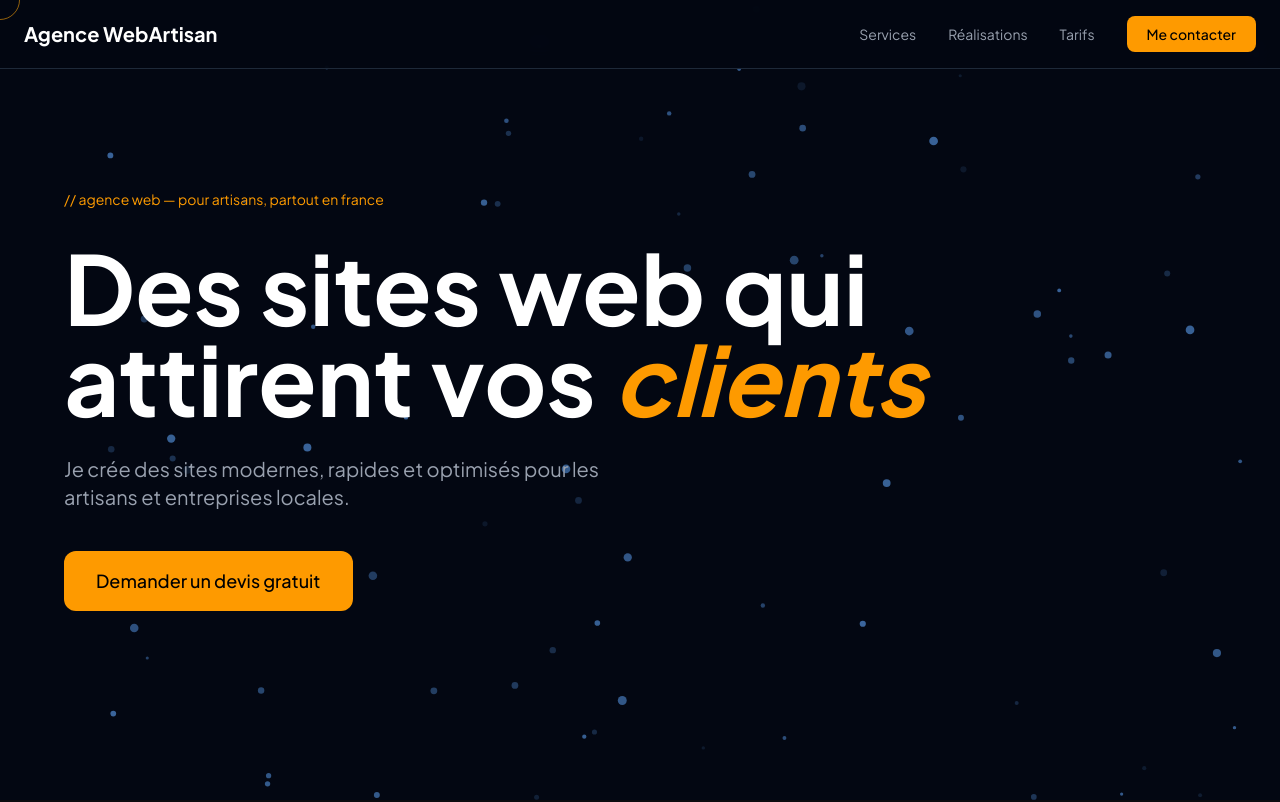
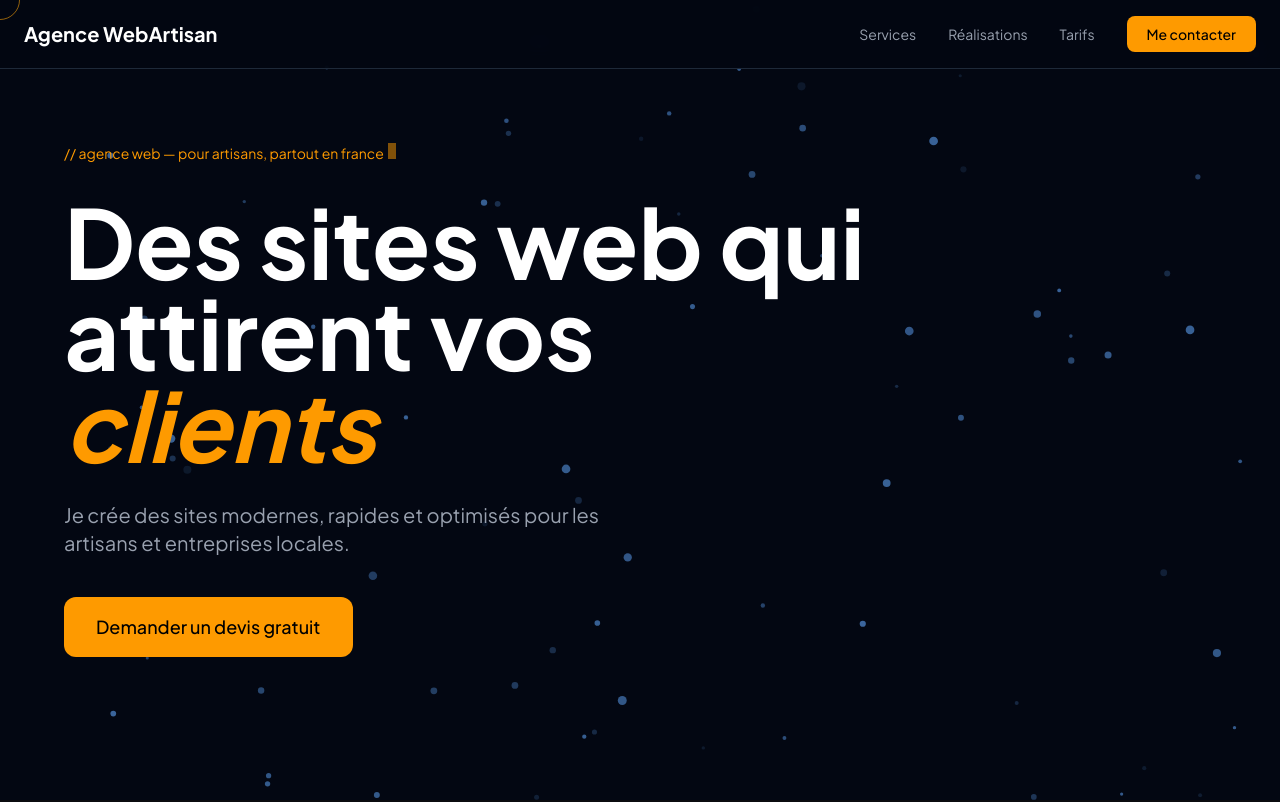
Before and after one commit to enguerrandbourghelle/agence-demo, a Next.js app: page / in a window 1280 px wide. Shown: the top 802 px of the page. Built offline with nearby package versions, Linux system fonts and the light colour scheme.

Commit message:
feat: animation machine a ecrire et titre 3D dans le Hero

```diff
--- a/app/page.tsx
+++ b/app/page.tsx
@@ -1,5 +1,5 @@
 "use client";
-import { useEffect, useRef } from "react";
+import { useEffect, useRef, useState } from "react";
 import gsap from "gsap";
 import Navbar from "../components/Navbar";
 import PromoOffre from "../components/PromoOffre";
@@ -16,22 +16,46 @@ import Cursor from "../components/Cursor";
 import Particles from "../components/Particles";
 
 export default function Home() {
-  const eyebrowRef = useRef<HTMLParagraphElement>(null);
   const titleRef = useRef<HTMLHeadingElement>(null);
   const subtitleRef = useRef<HTMLParagraphElement>(null);
   const btnRef = useRef<HTMLButtonElement>(null);
+  const [typedText, setTypedText] = useState("");
+  const fullText = "// agence web — pour artisans, partout en france";
 
   useEffect(() => {
+    let i = 0;
+    const typing = setInterval(() => {
+      if (i <= fullText.length) {
+        setTypedText(fullText.slice(0, i));
+        i++;
+      } else {
+        clearInterval(typing);
+      }
+    }, 25);
+
     gsap.fromTo(
-      [eyebrowRef.current, titleRef.current, subtitleRef.current, btnRef.current],
+      [subtitleRef.current, btnRef.current],
       { opacity: 0, y: 40 },
-      { opacity: 1, y: 0, duration: 1, stagger: 0.2, ease: "power3.out" }
+      { opacity: 1, y: 0, duration: 1, stagger: 0.2, delay: 1.4, ease: "power3.out" }
     );
+
+    if (titleRef.current) {
+      const words = titleRef.current.querySelectorAll(".word");
+      gsap.fromTo(
+        words,
+        { opacity: 0, y: 60, rotateX: -40 },
+        { opacity: 1, y: 0, rotateX: 0, duration: 0.9, stagger: 0.08, delay: 1.2, ease: "power4.out" }
+      );
+    }
+
+    return () => clearInterval(typing);
   }, []);
 
   const scrollToContact = () => {
     document.getElementById("contact")?.scrollIntoView({ behavior: "smooth" });
   };
+
+  const titleWords = ["Des", "sites", "web", "qui", "attirent", "vos"];
 
   return (
     <main className="min-h-screen relative">
@@ -41,11 +65,16 @@ export default function Home() {
         <Navbar />
         <section className="relative min-h-screen flex flex-col justify-center px-6 md:px-16 overflow-hidden">
           <div className="relative z-10 max-w-5xl">
-            <p ref={eyebrowRef} className="font-mono text-sm text-amber-500 mb-8 opacity-0">
-              {"// agence web — pour artisans, partout en france"}
+            <p className="font-mono text-sm text-amber-500 mb-8 h-5">
+              {typedText}
+              <span className="inline-block w-2 h-4 bg-amber-500 ml-1 animate-pulse" />
             </p>
-            <h1 ref={titleRef} className="font-serif text-6xl md:text-8xl font-bold mb-8 leading-[0.95] text-white opacity-0">
-              Des sites web qui<br />attirent vos <span className="text-amber-500 italic">clients</span>
+            <h1 ref={titleRef} className="font-serif text-6xl md:text-8xl font-bold mb-8 leading-[0.95] text-white" style={{ perspective: 800 }}>
+              {titleWords.map((w, i) => (
+                <span key={i} className="word inline-block mr-4 opacity-0">{w}</span>
+              ))}
+              <br />
+              <span className="word inline-block text-amber-500 italic opacity-0">clients</span>
             </h1>
             <p ref={subtitleRef} className="text-xl text-gray-400 max-w-xl mb-10 opacity-0">
               Je crée des sites modernes, rapides et optimisés pour les artisans et entreprises locales.
```
